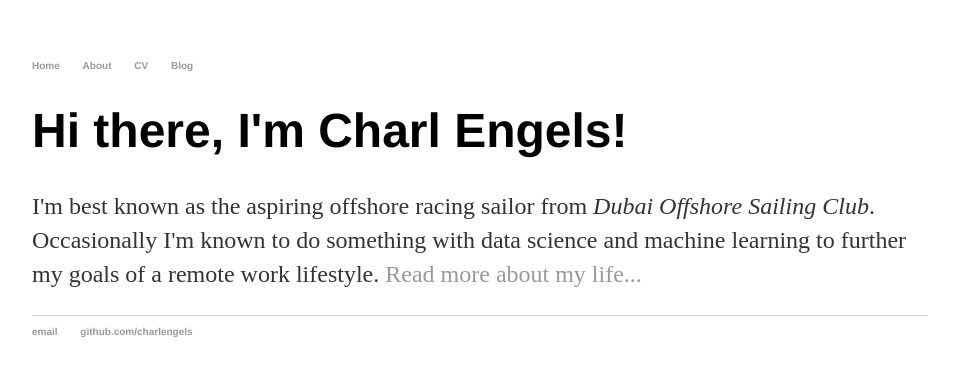
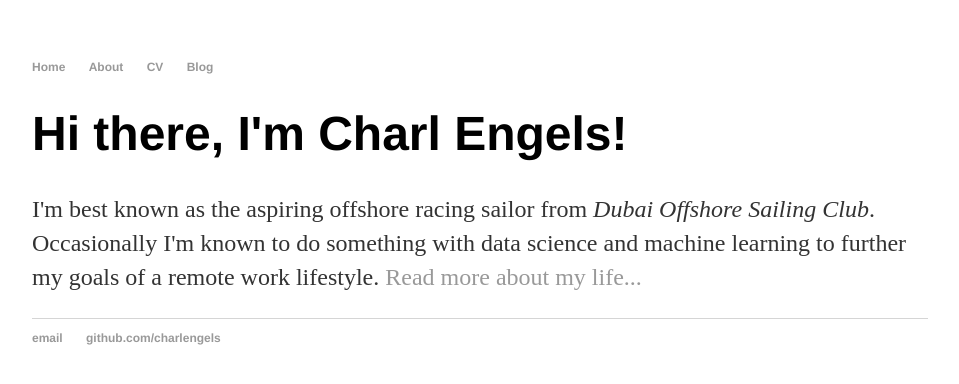
Before and after one commit to charlengels/charlengels.github.io, a Jekyll site: the page built from index.html, in a window 1280 px wide. Shown: the top 384 px of the page, without its empty margins (160-1119 px from the left). Built offline with Jekyll 4.4.1, drawn with Linux system fonts in a browser that asks for light colours.

Commit message:
Update main.css

```diff
--- a/css/main.css
+++ b/css/main.css
@@ -7,11 +7,14 @@ nav ul, footer ul {
     padding: 0px;
     list-style: none;
     font-weight: bold;
-    font-size: 10px;
+    font-size: 12px;
 }
 nav ul li, footer ul li {
     display: inline;
     margin-right: 20px;
+}
+nav:hover {
+    font-size: 14px;
 }
 a {
     text-decoration: none;
```
